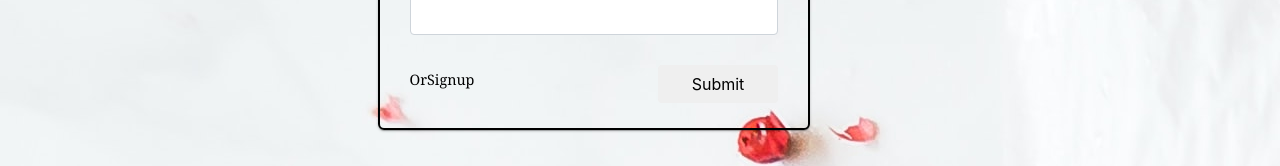
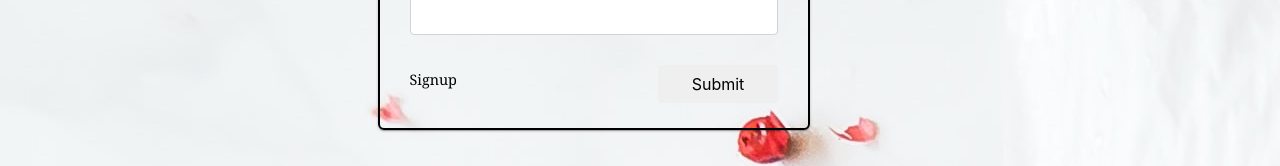
Before and after one commit to PremMuddu/fontendfinal, a Next.js app: page /login in a window 1280 px wide. Shown: the part 436-602 px from the top of the page. Built offline with nearby package versions, Linux system fonts and the light colour scheme.

Commit message:
Update login.js

```diff
--- a/pages/login.js
+++ b/pages/login.js
@@ -83,7 +83,7 @@ function Login(props) {
                   <FormGroup>
                     <span>
                       <a href="/register">
-                        <small>OrSignup</small>
+                        <small>Signup</small>
                       </a>
                     </span>
                     <Button
```
